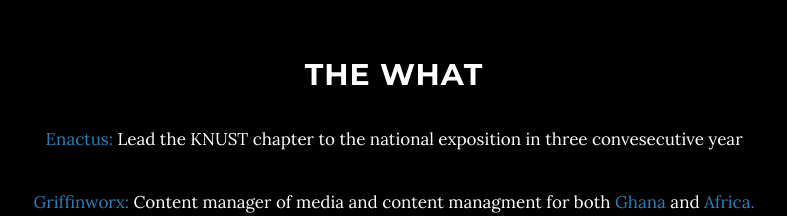
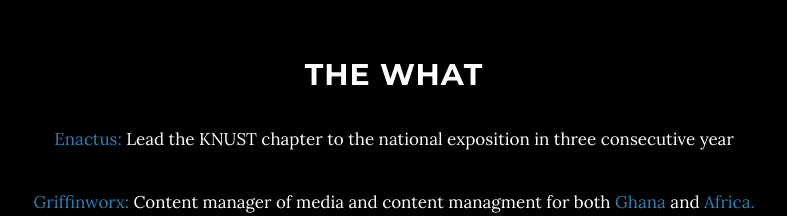
Before and after one commit to yaobaku/yaobaku.github.io, a website: page index.html in a window 1280 px wide. Shown: the part 1540-1756 px from the top of the page, without its empty margins (246-1033 px from the left). Drawn offline with nearby package versions, Linux system fonts and the light colour scheme; some packages are replaced by stand-ins of ours.

Commit message:
Update index.html

```diff
--- a/index.html
+++ b/index.html
@@ -112,7 +112,7 @@
             <div class="container">
                 <div class="col-lg-8 col-lg-offset-2">
                     <h2>the what</h2>
-                    <p><a href="http://enactus.org/country/ghana/">Enactus:</a> Lead the KNUST chapter to the national exposition in three convesecutive year</p>
+                    <p><a href="http://enactus.org/country/ghana/">Enactus:</a> Lead the KNUST chapter to the national exposition in three consecutive year</p>
 					<p><a href="http://griffinworx.org/"> Griffinworx:</a> Content manager of media and content managment for both <a href="http://ghana.startupcup.com/">Ghana </a> and <a href="http://africa.startupcup.com/">Africa.</a></p>
                    	<p><a href="http://www.advantageplace.com/index.html"> Enterprise Properties:</a> Facility management coordinator responsible for the management of the day to day fucntion of the assets as well as creating a repository for data on both development and management of the estate.</p> <br/>
 					<p><a href="https://www.databankgroup.com/"> Databank:</a> Encouraged and sold over 60% of Databank’s investment portfolios to students in KNUST within 5 business days.</p>
```
